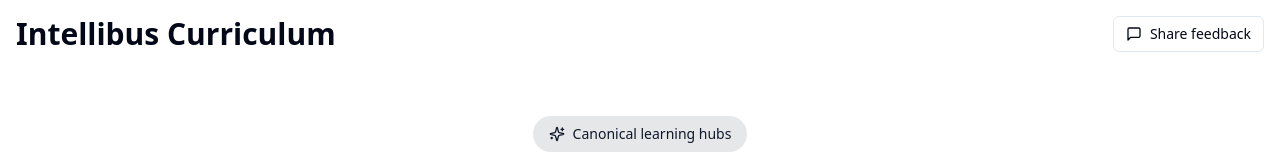
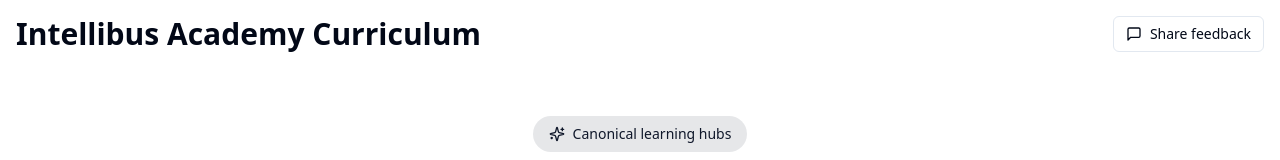
Before and after one commit to 876zencode/curriculum, a React (Vite) app in the folder frontend/: page / in a window 1280 px wide. Shown: the top 160 px of the page. Built offline with nearby package versions, Linux system fonts and the light colour scheme; no server answers; the database is empty.

Commit message:
chore: minor header UI tweak

```diff
--- a/frontend/src/App.tsx
+++ b/frontend/src/App.tsx
@@ -19,9 +19,9 @@ function App() {
     <Router>
       <div className="container mx-auto p-4">
         <header className="mb-6 relative space-y-3">
-          <div className="flex items-start justify-between gap-3">
-            <Link to="/">
-              <h1 className="text-3xl font-bold">Intellibus Curriculum</h1>
+          <div className="flex items-start justify-between gap-3 md:items-center md:flex-row flex-col text-center md:text-left">
+            <Link to="/" className="w-full md:w-auto">
+              <h1 className="text-3xl font-bold md:text-left text-center">Intellibus Academy Curriculum</h1>
             </Link>
             <div className="hidden md:flex items-center gap-3">
               <FeedbackWidget
@@ -35,7 +35,7 @@ function App() {
                 <Button
                   variant="outline"
                   size="sm"
-                    className="flex items-center gap-2"
+                  className="flex items-center gap-2 justify-center"
                   onClick={() => setMenuOpen((o) => !o)}
                 >
                   <span className="flex h-7 w-7 items-center justify-center rounded-full bg-primary text-white text-xs">
@@ -74,7 +74,7 @@ function App() {
                 <Button
                   variant="outline"
                   size="sm"
-                  className="flex items-center gap-2 w-full justify-between"
+                  className="flex items-center gap-2 w-full justify-center"
                   onClick={() => setMenuOpen((o) => !o)}
                 >
                   <div className="flex items-center gap-2">
@@ -83,7 +83,6 @@ function App() {
                     </span>
                     <span className="text-sm">{firstName || user.email}</span>
                   </div>
-                  <LogOut className="h-4 w-4 text-muted-foreground" />
                 </Button>
                 {menuOpen && (
                   <div className="absolute right-0 mt-2 w-full rounded-md border bg-card shadow-lg z-10">
```
Lines whose indentation alone changed are shown as unchanged.
